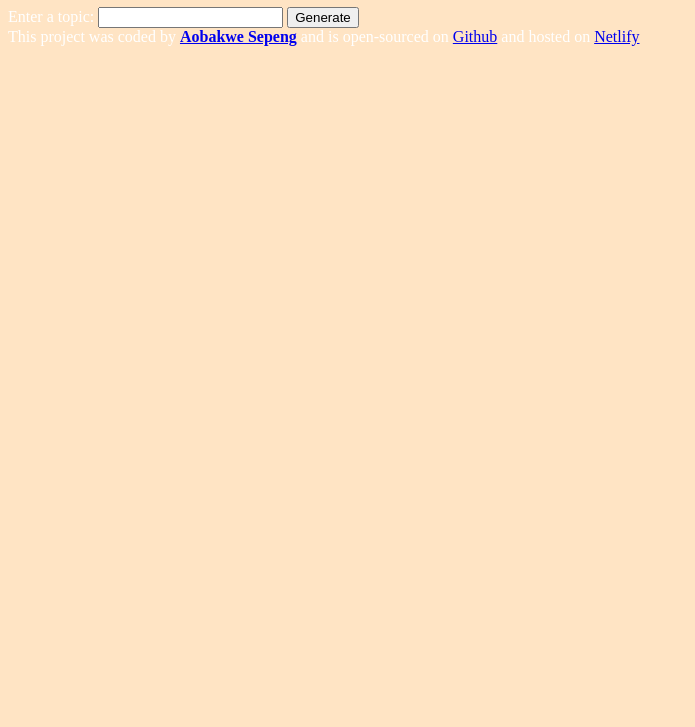
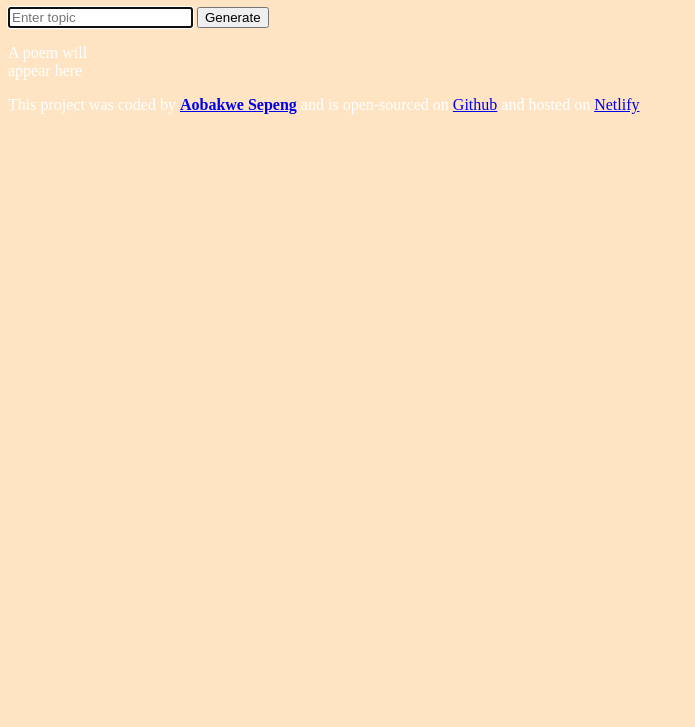
Before and after one commit to aobakwesep/poem-generator, a plain HTML site: page index.html in a window 1280 px wide. Shown: the part 73-800 px from the top of the page, without its empty margins (0-695 px from the left). Drawn offline with Linux system fonts and the light colour scheme.

Commit message:
Added basic HTML

```diff
--- a/index.html
+++ b/index.html
@@ -14,10 +14,20 @@
 
        <main>
            <form type="text" id="form">
-               <label for="topic">Enter a topic:</label>
-               <input type="text" id="topic" name="topic" required>
-               <button type="submit">Generate</button>
+              <input type="text" id="search"
+              placeholder="Enter topic"
+              autofocus
+              required
+              autocomplete="off"/>
+              <input type="submit" value="Generate"/>
            </form>
+           <div id="poem">
+                <p>
+                 A poem will
+                 <br>
+                 appear here
+                </p>
+           </div>
        </main>
 
  <footer>This project was coded by <a href="https://github.com/aobakwesep"> <strong>Aobakwe Sepeng</strong></a>
```
